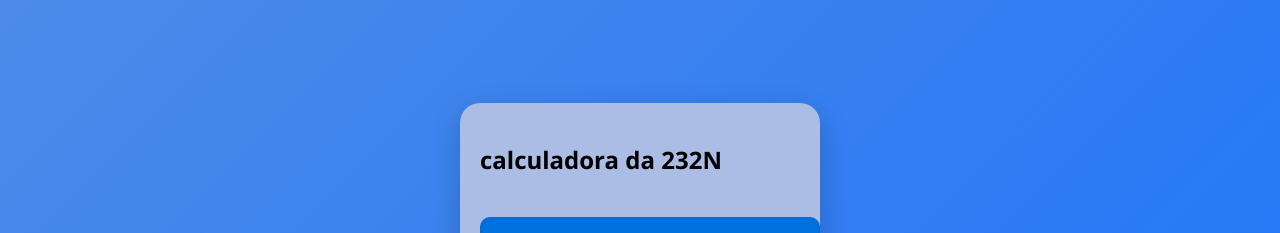
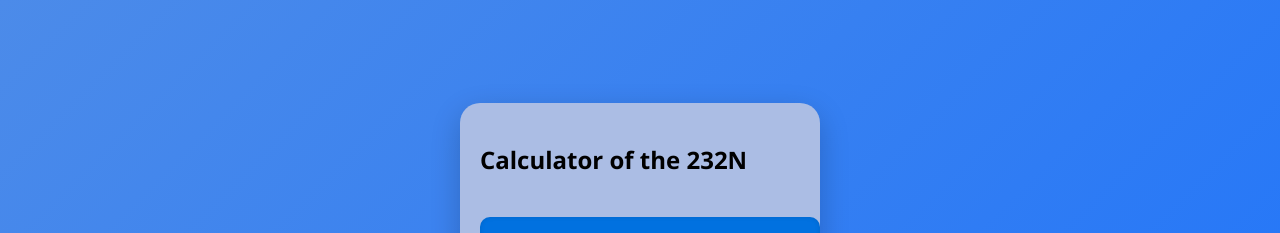
Before and after one commit to G-user1999/calculator, a website: page index.html in a window 1280 px wide. Shown: the top 233 px of the page. Drawn offline with Linux system fonts and the light colour scheme.

Commit message:
Add files via upload

```diff
--- a/index.html
+++ b/index.html
@@ -5,7 +5,7 @@
 
 <head>
     <!-- Cabeçalho do documento - contém metadados e links para recursos externos -->
-    <title>Calculadora da 232n</title>
+    <title>Calculator of the 232n</title>
     <!-- Define o título que aparece na aba do navegador -->
     <link rel="stylesheet" href="styles.css">
     <!-- Link para o arquivo CSS que estiliza a página -->
@@ -18,7 +18,7 @@
         <!-- Div principal que contém toda a calculadora -->
         <!-- 'class' é um identificador para estilização no CSS -->
 
-        <h2> calculadora da 232N </h2><br>
+        <h2> Calculator of the 232N </h2><br>
         <!-- Título da calculadora (h2 = heading nível 2) -->
         <!-- <br> é uma quebra de linha (não recomendado usar assim, melhor controlar espaçamento via CSS) -->
 
```
